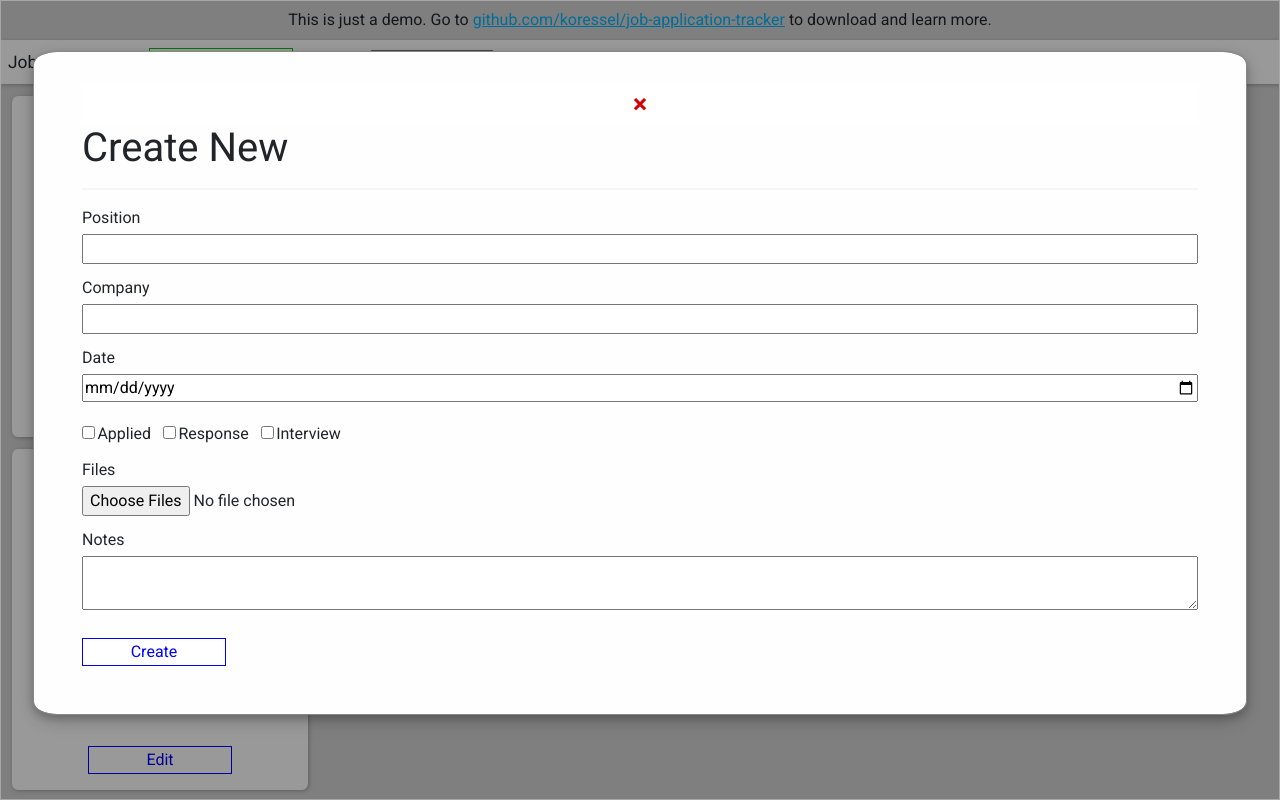
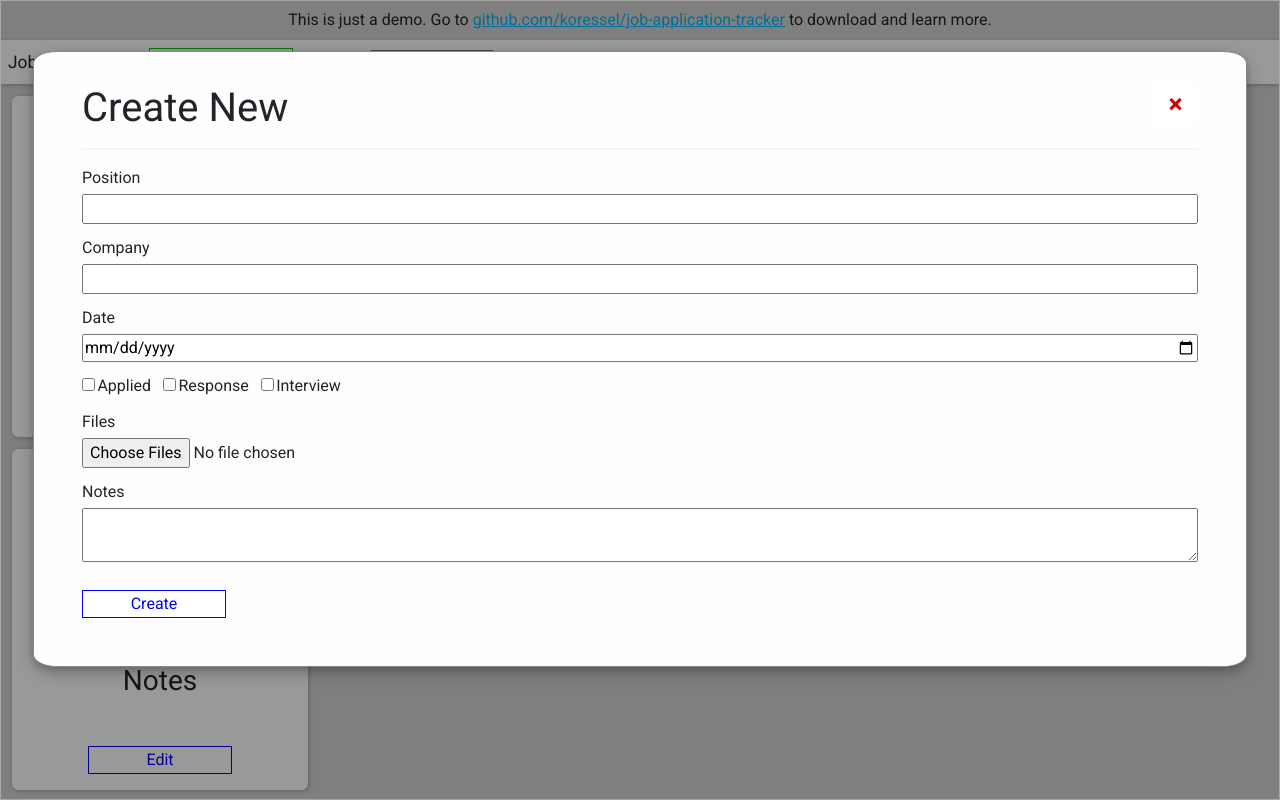
Before and after one commit to koressel/Job-Application-Tracker-Demo, a React (Create React App) app: page / in a window 1280 px wide. Both pictures are taken after a click on the button "Create New". Shown: the top 800 px of the page. Built offline with nearby package versions, Linux system fonts and the light colour scheme.

Commit message:
rename conflicting class names

```diff
--- a/src/components/newmodal.js
+++ b/src/components/newmodal.js
@@ -59,7 +59,7 @@ class NewModal extends React.Component {
   render() {
       return (
         <form id="new-application-form" className={this.props.toggle + " modal input-form outline"} name="newApplicationForm" >
-        <div id="new-modal-content" className="modal-content">
+        <div id="new-modal-content" className="my-modal-content">
           <button id="close-new-modal-btn" type="button" onClick={this.handleCloseButtonClick}>&times;</button>
           <h1>Create New</h1>
           <hr/>
--- a/src/index.css
+++ b/src/index.css
@@ -113,7 +113,7 @@ header .nav-item {
   background-color: rgb(0,0,0);
   background-color: rgba(0,0,0,0.4);
 }
-.modal-content {
+.my-modal-content {
   position: relative;
   background-color: #fefefe;
   margin: auto;
@@ -173,6 +173,7 @@ header .nav-item {
   border: none;
   color: rgb(212, 0, 0);
   font-size: 20pt;
+  width: 45px;
 }
 #new-modal-content #close-new-modal-btn:hover {
   background: rgb(212, 0, 0);
```
